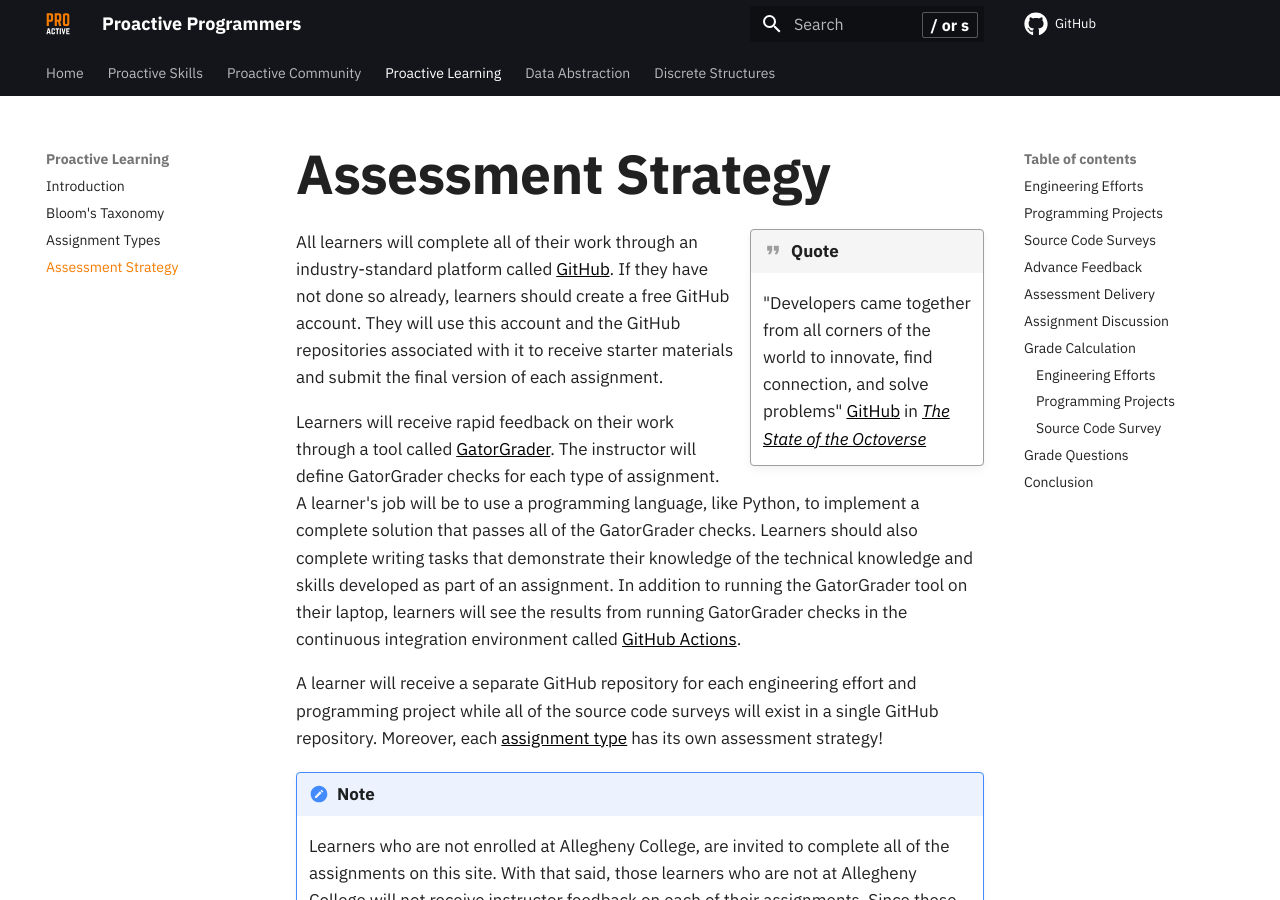
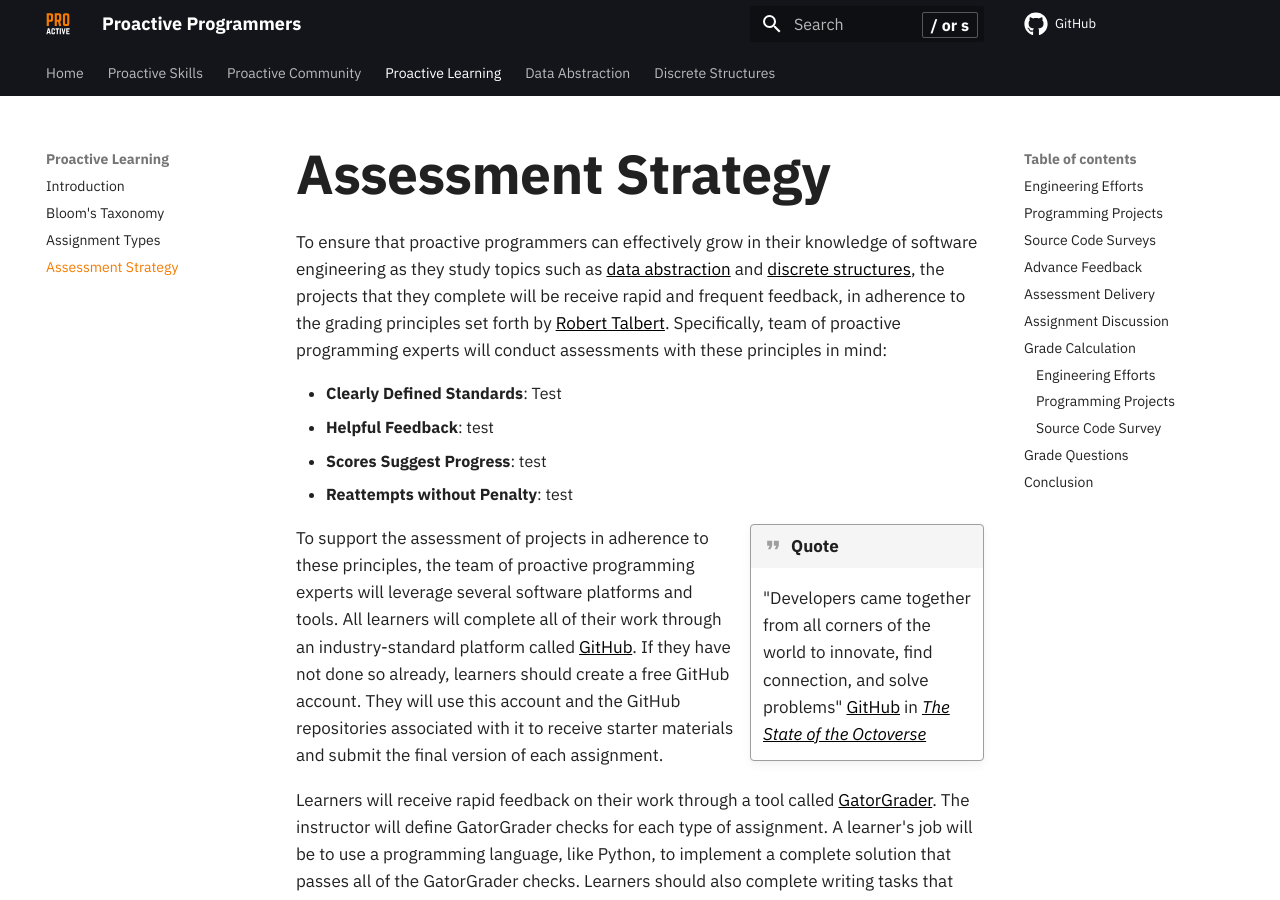
Before and after one commit to ProactiveProgrammers/www.proactiveprogrammers.com, an MkDocs documentation site: the page built from docs/proactive-learning/assessment-strategy.md, in a window 1280 px wide and 900 px high. Built offline with MkDocs 1.6.1 and Material for MkDocs 9.7.7, drawn with Linux system fonts in a browser that asks for light colours; comment, search, counter and statistics services are not loaded; some of the changed text lies outside the part shown.

Commit message:
refactor: Add new content to assessment-strategy with the four principles.

```diff
--- a/docs/proactive-learning/assessment-strategy.md
+++ b/docs/proactive-learning/assessment-strategy.md
@@ -1,8 +1,24 @@
 # Assessment Strategy
+
+To ensure that proactive programmers can effectively grow in their knowledge of
+software engineering as they study topics such as [data
+abstraction](/data-abstraction/introduction-data-abstraction) and [discrete
+structures](/discrete-structures/introduction-discrete-structures), the projects
+that they complete will be receive rapid and frequent feedback, in adherence to
+the grading principles set forth by [Robert Talbert](https://rtalbert.org/).
+Specifically, team of proactive programming experts will conduct assessments
+with these principles in mind:
+
+- **Clearly Defined Standards**: Test
+- **Helpful Feedback**: test
+- **Scores Suggest Progress**: test
+- **Reattempts without Penalty**: test
 
 --8<-- "includes/admonitions/admonish-github.md"
 
-All learners will complete all of their work through an industry-standard
+To support the assessment of projects in adherence to these principles, the team
+of proactive programming experts will leverage several software platforms and
+tools. All learners will complete all of their work through an industry-standard
 platform called [GitHub](https://www.github.com). If they have not done so
 already, learners should create a free GitHub account. They will use this
 account and the GitHub repositories associated with it to receive starter
@@ -242,3 +258,10 @@ assessment strategy please share them in the [GitHub Issue
 Tracker](https://github.com/ProactiveProgrammers/www.proactiveprogrammers.com/issues)
 or the [GitHub Discussions
 Forum](https://github.com/ProactiveProgrammers/www.proactiveprogrammers.com/discussions)!
+
+[^1]: Check out the article [Finding Common Ground with Grading
+  Systems](https://rtalbert.org/finding-common-ground-with-grading-systems/)
+  that [Robert Talbert](https://rtalbert.org/) wrote to explain the principles
+  of effective grading. From your perspective as an emerging proactive
+  programmer what are the best steps for an expert to take when assessing your
+  work?
```
